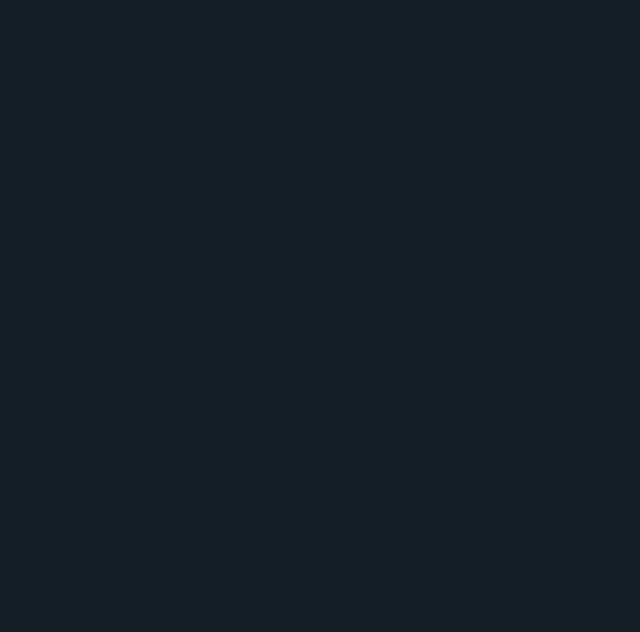
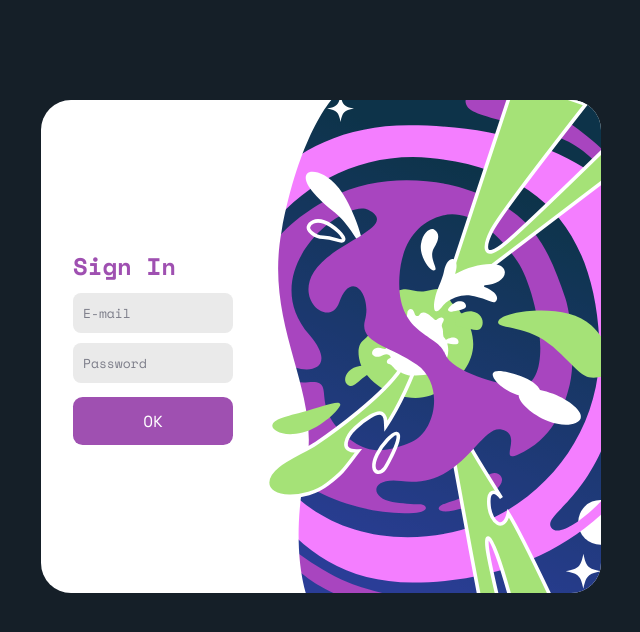
Before and after one commit to mayamolodec/astro-quiz-app, a React (Vite) app: page /signin in a window 1280 px wide. Before the commit this address had no page. Shown: the top 632 px of the page, without its empty margins (319-959 px from the left). Built offline with nearby package versions, Linux system fonts and the light colour scheme.

Commit message:
Copy registration style

```diff
--- a/src/App.jsx
+++ b/src/App.jsx
@@ -1,6 +1,7 @@
 import React from "react";
 import { Route, Navigate, Routes } from "react-router-dom";
 
+import EnterForm from "./components/EnterForm";
 import ListQuizzes from "./components/ListQuizzes";
 import QuizCard from "./components/QuizCard";
 import RegisterForm from "./components/RegisterForm";
@@ -11,6 +12,7 @@ function App() {
       <Routes>
         <Route path="/quiz" element={<ListQuizzes />} />
         <Route path="/signup" element={< RegisterForm />} />
+        <Route path="/signin" element={<EnterForm />} />
         <Route path="/quiz/:id" element={<QuizCard />} />
         <Route path="/" element={<Navigate to="/quiz" replace />} />
       </Routes>
--- /dev/null
+++ b/src/components/EnterForm/index.jsx
@@ -0,0 +1,47 @@
+import React from "react";
+import { useState, useRef } from "react";
+import { useForm } from "react-hook-form";
+
+import regiFormImg from "../../assets/Frame5_2.svg";
+import styles from "../RegisterForm/RegisterForm.module.scss";
+
+export default function EnterForm() {
+    const { register, handleSubmit, formState: { errors }, watch } = useForm({ defaultValues: { login: "", email: "", password: "", passwordCheck: "" } });
+    const [shake, setShake] = useState(false);
+    const password = useRef({});
+
+    password.current = watch("password");
+
+    const onSubmit = (data) => {
+        alert(JSON.stringify(data));
+    }
+    const onInvalid = () => {
+        setShake(true);
+        setTimeout(() => setShake(false), 500);
+    };
+
+    const errMessage = "This field is required";
+
+    return (
+        <>
+            <div className={`${styles.container} ${styles["container__signInVariation"]}`}>
+                <form className={`${styles["container__form"]} ${shake ? styles["shake"] : ""}`} onSubmit={handleSubmit(onSubmit, onInvalid)}>
+                    <div className={styles["container__form-headline"]}>Sign In</div>
+
+                    <input {...register("email", { required: errMessage, pattern: { value: /^[A-Z0-9._%+-]+@[A-Z0-9.-]+\.[A-Z]{2,}$/i, message: "Invalid email" } })} type="text"
+                        className={`${styles["container__form-input"]} ${errors.email ? styles.error : ""}`} placeholder="E-mail" />
+                    {errors.email && <p className={styles["container__form-error"]}>{errors.email.message}</p>}
+
+                    <input {...register("password", { required: errMessage, minLength: { value: 6, message: "Password must have at least 6 characters" } })}
+                        className={`${styles["container__form-input"]} ${errors.password ? styles.error : ""}`} type="password" placeholder="Password" />
+                    {errors.password && <p className={styles["container__form-error"]}>{errors.password.message}</p>}
+
+                    <button className={styles["container__form-button"]} type="submit">
+                        OK
+                    </button>
+                </form>
+                <img className={styles.container__img} src={regiFormImg} alt="Registration illustration" />
+            </div>
+        </>
+    )
+}
--- a/src/components/RegisterForm/RegisterForm.module.scss
+++ b/src/components/RegisterForm/RegisterForm.module.scss
@@ -17,7 +17,6 @@ $border-radius-small: 0.6em;
     max-width: fit-content;
     overflow: hidden;
     animation: fancyFade 0.8s ease-out;
-
 
     &__form {
         margin: 2em;
@@ -113,7 +112,6 @@ $border-radius-small: 0.6em;
     @media (max-width: 480px) {
         margin: 1.25em auto;
         flex-direction: column;
-        min-height: 24em;
         position: relative;
         padding-bottom: 3.8em;
         transition: height 0.8s ease;
```
